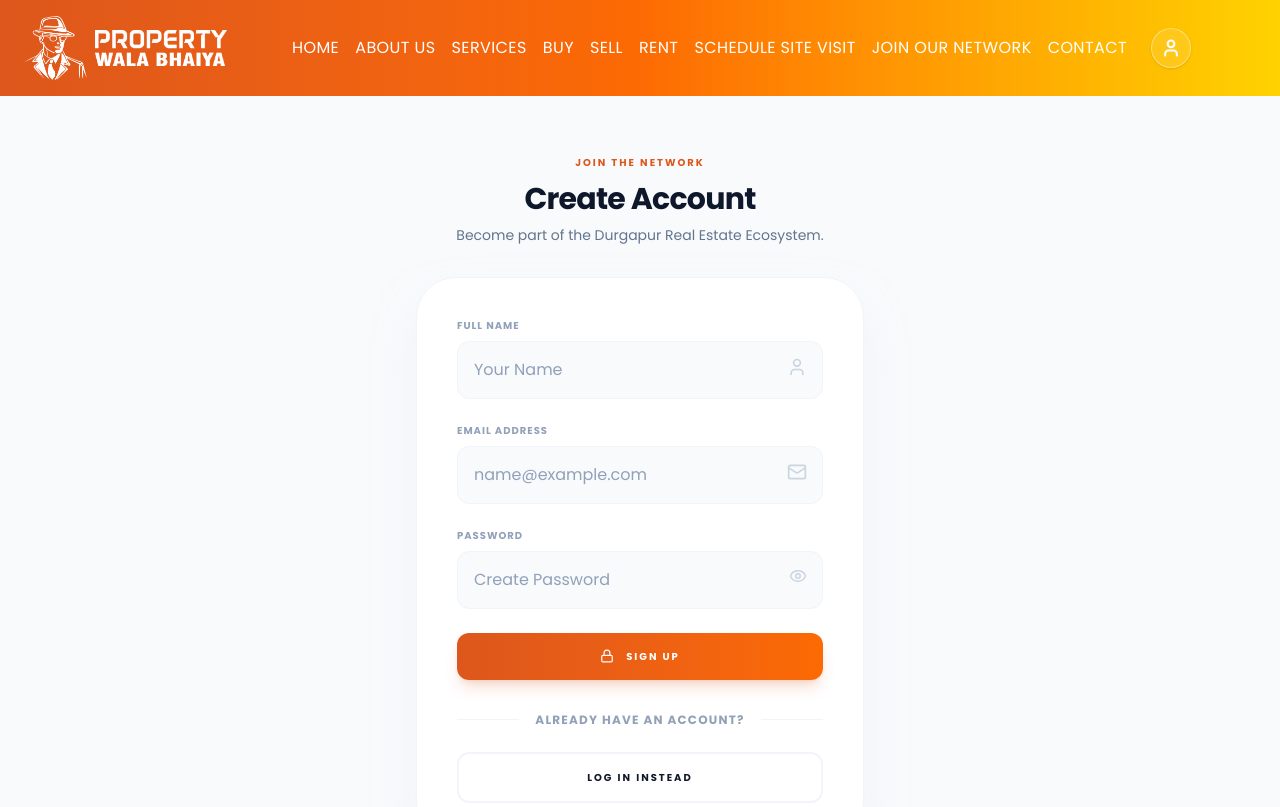
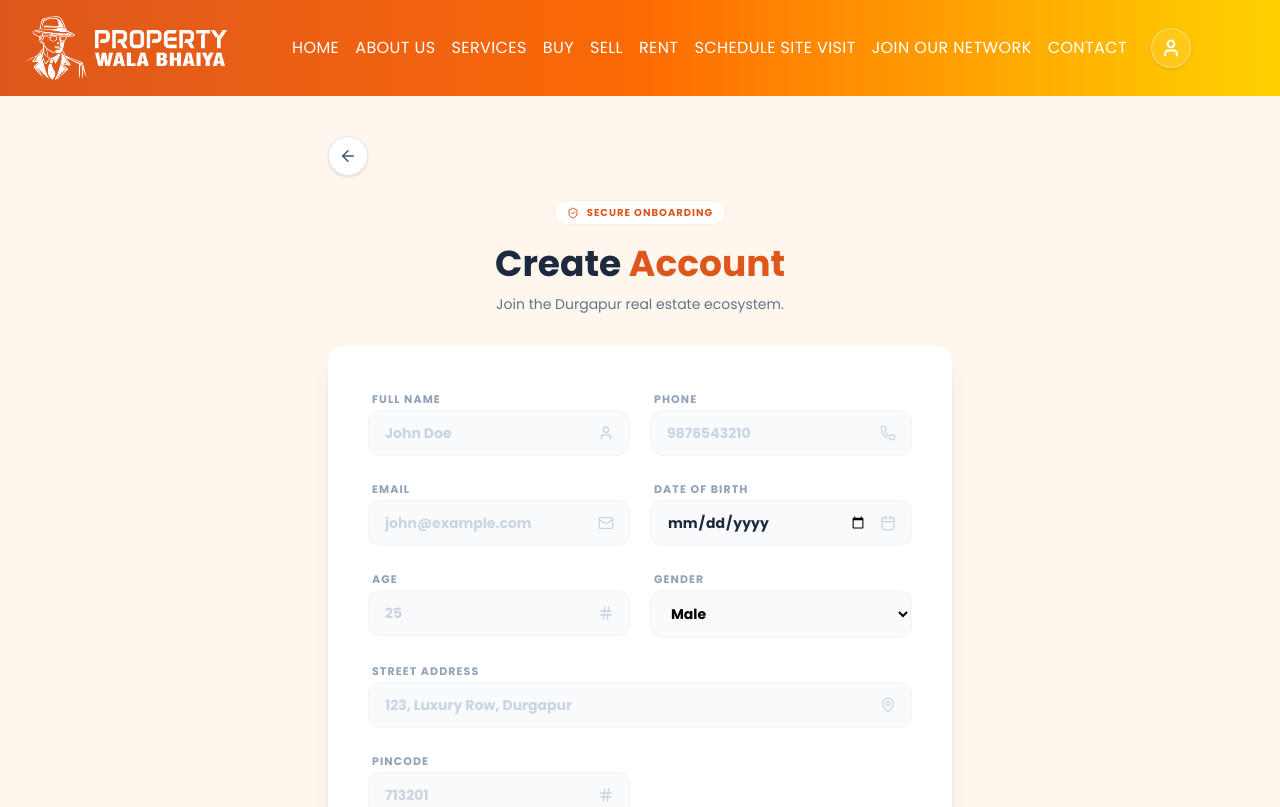
Before and after one commit to passportpulse/property-wala-ankita, a React (Vite) app: page /register in a window 1280 px wide. Shown: the top 807 px of the page. Built offline with nearby package versions, Linux system fonts and the light colour scheme; a web font is replaced by a local one.

Commit message:
register page and choose plan page added

```diff
--- a/src/pages/signup/Register.jsx
+++ b/src/pages/signup/Register.jsx
@@ -1,131 +1,193 @@
 import React, { useState } from "react";
 import { useNavigate } from "react-router-dom";
-import { ArrowLeft, Lock, Mail, Eye, EyeOff, User } from "lucide-react";
+import { ArrowLeft, User, Mail, Phone, MapPin, Hash, Calendar, ChevronRight, ShieldCheck, CreditCard } from "lucide-react";
 
 export default function Register() {
   const navigate = useNavigate();
-  const [showPassword, setShowPassword] = useState(false);
+  const [step, setStep] = useState(1); // 1: Info, 2: Subscription
+  const [selectedPlan, setSelectedPlan] = useState("Silver");
+
+  const handleNext = (e) => {
+    e.preventDefault();
+    setStep(2);
+  };
 
   return (
-    <div className="min-h-screen bg-slate-50 font-poppins flex flex-col justify-center py-12 sm:px-6 lg:px-8">
+    <div className="min-h-screen bg-orange-50 font-poppins flex flex-col lg:items-center lg:justify-center py-10 antialiased">
 
-      {/* BACK BUTTON */}
-      <button
-        onClick={() => navigate(-1)}
-        className="absolute top-8 left-8 flex items-center gap-2 text-sm font-bold text-slate-500 hover:text-dark-orange transition-colors"
-      >
-        <ArrowLeft size={18} /> Back
-      </button>
+      {/* Shared Background Decoration */}
+      <div className="hidden lg:block absolute top-0 left-0 w-96 h-96 bg-orange-200/30 blur-3xl rounded-full -z-10" />
+      <div className="hidden lg:block absolute bottom-0 right-0 w-96 h-96 bg-orange-100/40 blur-3xl rounded-full -z-10" />
 
-      <div className="sm:mx-auto sm:w-full sm:max-w-md">
-        <div className="text-center">
-          <span className="text-[10px] font-black uppercase tracking-[0.2em] text-dark-orange">
-            Join the Network
-          </span>
-          <h2 className="mt-2 text-3xl font-black text-slate-900 tracking-tight">
-            Create Account
-          </h2>
-          <p className="mt-2 text-sm text-slate-500 font-medium">
-            Become part of the Durgapur Real Estate Ecosystem.
-          </p>
+      <div className="w-full lg:max-w-2xl px-6">
+
+        {/* Navigation */}
+        <div className="flex items-center mb-6">
+          <button
+            onClick={() => (step === 1 ? navigate(-1) : setStep(1))}
+            className="flex items-center justify-center w-10 h-10 rounded-full bg-white border border-slate-200 shadow-sm text-slate-600 active:scale-95 transition-all"
+          >
+            <ArrowLeft size={18} />
+          </button>
         </div>
-      </div>
 
-      <div className="mt-8 sm:mx-auto sm:w-full sm:max-w-md">
-        <div className="bg-white py-10 px-6 shadow-2xl shadow-slate-200/50 sm:rounded-[2.5rem] border border-slate-100 sm:px-10">
-
-          <form className="space-y-6">
-
-            {/* FULL NAME */}
-            <div>
-              <label className="block text-[10px] font-black uppercase tracking-widest text-slate-400 mb-2">
-                Full Name
-              </label>
-              <div className="relative">
-                <input
-                  type="text"
-                  required
-                  placeholder="Your Name"
-                  className="block w-full px-4 py-4 rounded-xl border border-slate-100 bg-slate-50 text-slate-900 placeholder-slate-400 focus:outline-none focus:ring-2 focus:ring-dark-orange/20 focus:border-dark-orange transition-all"
-                />
-                <User className="absolute right-4 top-4 text-slate-300 w-5 h-5" />
+        {step === 1 ? (
+          /* --- STEP 1: COMPACT REGISTRATION FORM --- */
+          <div className="animate-in fade-in slide-in-from-bottom-4 duration-500">
+            <div className="mb-8 text-left lg:text-center">
+              <div className="inline-flex items-center gap-2 px-3 py-1 rounded-full bg-white border border-orange-100 mb-4">
+                <ShieldCheck size={12} className="text-dark-orange" />
+                <span className="text-[10px] font-bold uppercase tracking-widest text-dark-orange">
+                  Secure Onboarding
+                </span>
               </div>
+              <h1 className="text-3xl lg:text-4xl font-semibold text-slate-800 leading-tight">
+                Create <span className="text-dark-orange">Account</span>
+              </h1>
+              <p className="text-sm text-slate-500 mt-2">Join the Durgapur real estate ecosystem.</p>
             </div>
 
-            {/* EMAIL */}
-            <div>
-              <label className="block text-[10px] font-black uppercase tracking-widest text-slate-400 mb-2">
-                Email Address
-              </label>
-              <div className="relative">
-                <input
-                  type="email"
-                  required
-                  placeholder="name@example.com"
-                  className="block w-full px-4 py-4 rounded-xl border border-slate-100 bg-slate-50 text-slate-900 placeholder-slate-400 focus:outline-none focus:ring-2 focus:ring-dark-orange/20 focus:border-dark-orange transition-all"
-                />
-                <Mail className="absolute right-4 top-4 text-slate-300 w-5 h-5" />
-              </div>
+            <div className="bg-white rounded-2xl shadow-md lg:shadow-xl p-6 lg:p-10">
+              <form onSubmit={handleNext} className="space-y-6">
+                <div className="grid grid-cols-1 md:grid-cols-2 gap-5">
+                  <InputField label="Full Name" icon={<User size={16}/>} placeholder="John Doe" />
+                  <InputField label="Phone" icon={<Phone size={16}/>} placeholder="9876543210" type="tel" />
+                  <InputField label="Email" icon={<Mail size={16}/>} placeholder="john@example.com" type="email" />
+                  <InputField label="Date of Birth" icon={<Calendar size={16}/>} type="date" />
+                  <InputField label="Age" icon={<Hash size={16}/>} placeholder="25" type="number" />
+
+                  <div className="space-y-1.5">
+                    <label className="text-[11px] font-bold uppercase text-slate-400 tracking-widest ml-1">Gender</label>
+                    <select className="w-full px-4 py-3 rounded-xl bg-slate-50 border border-slate-100 text-sm font-semibold outline-none focus:ring-2 focus:ring-dark-orange/20 transition-all">
+                      <option>Male</option>
+                      <option>Female</option>
+                      <option>Other</option>
+                    </select>
+                  </div>
+
+                  <div className="md:col-span-2">
+                    <InputField label="Street Address" icon={<MapPin size={16}/>} placeholder="123, Luxury Row, Durgapur" />
+                  </div>
+                  <InputField label="Pincode" icon={<Hash size={16}/>} placeholder="713201" />
+                </div>
+
+                <button type="submit" className="w-full flex items-center justify-center gap-2 py-4 rounded-xl bg-dark-orange text-white text-xs font-black uppercase tracking-widest shadow-lg shadow-orange-100 active:scale-95 transition-all">
+                  Choose Subscription <ChevronRight size={18} />
+                </button>
+              </form>
+            </div>
+          </div>
+        ) : (
+          /* --- STEP 2: SUBSCRIPTION PLANS --- */
+          <div className="animate-in fade-in zoom-in-95 duration-500">
+            <div className="mb-10 text-center">
+              <h1 className="text-3xl lg:text-4xl font-semibold text-slate-800 leading-tight">
+                Choose <span className="text-dark-orange">Plan</span>
+              </h1>
+              <p className="text-sm text-slate-500 mt-2">Premium tools for your property journey.</p>
             </div>
 
-            {/* PASSWORD */}
-            <div>
-              <label className="block text-[10px] font-black uppercase tracking-widest text-slate-400 mb-2">
-                Password
-              </label>
-              <div className="relative">
-                <input
-                  type={showPassword ? "text" : "password"}
-                  required
-                  placeholder="Create Password"
-                  className="block w-full px-4 py-4 rounded-xl border border-slate-100 bg-slate-50 text-slate-900 placeholder-slate-400 focus:outline-none focus:ring-2 focus:ring-dark-orange/20 focus:border-dark-orange transition-all"
-                />
-                <button
-                  type="button"
-                  onClick={() => setShowPassword(!showPassword)}
-                  className="absolute right-4 top-4 text-slate-300 hover:text-slate-500"
-                >
-                  {showPassword ? <EyeOff size={18} /> : <Eye size={18} />}
-                </button>
-              </div>
+            <div className="grid grid-cols-1 md:grid-cols-3 gap-4">
+              <PlanCard
+                title="Bronze" price="1100" discount="70% OFF"
+                selected={selectedPlan === "Bronze"}
+                onClick={() => setSelectedPlan("Bronze")}
+                features={["Unlock 4 contacts", "Valid for 90 days", "See all properties", "See premium filters"]}
+              />
+              <PlanCard
+                title="Silver" price="2000" discount="70% OFF" popular
+                selected={selectedPlan === "Silver"}
+                onClick={() => setSelectedPlan("Silver")}
+                features={["Unlock 10 contacts", "Valid for 90 days", "See all properties", "See premium filters"]}
+              />
+              <PlanCard
+                title="Gold" price="2500" discount="80% OFF"
+                selected={selectedPlan === "Gold"}
+                onClick={() => setSelectedPlan("Gold")}
+                features={["Unlock 20 contacts", "Valid for 90 days", "See all properties", "See premium filters"]}
+              />
             </div>
 
-            {/* SUBMIT */}
-            <div>
-              <button
-                type="submit"
-                className="w-full flex justify-center gap-3 py-4 px-4 rounded-xl shadow-lg shadow-dark-orange/20 bg-linear-to-r from-dark-orange to-lighter-orange text-white text-[10px] font-black uppercase tracking-[0.2em] hover:scale-[1.02] active:scale-[0.98] transition-all"
-              >
-                <Lock size={14} /> Sign Up
-              </button>
-            </div>
-          </form>
-
-          {/* LOGIN LINK */}
-          <div className="mt-8">
-            <div className="relative">
-              <div className="absolute inset-0 flex items-center">
-                <div className="w-full border-t border-slate-100"></div>
-              </div>
-              <div className="relative flex justify-center text-xs uppercase tracking-widest font-black">
-                <span className="px-4 bg-white text-slate-400">
-                  Already have an account?
-                </span>
-              </div>
-            </div>
-
-            <div className="mt-6">
-              <button
-                onClick={() => navigate("/login")}
-                className="w-full flex justify-center py-4 px-4 border-2 border-slate-100 rounded-xl text-slate-900 text-[10px] font-black uppercase tracking-[0.2em] hover:bg-slate-50 transition-all"
-              >
-                Log In Instead
-              </button>
+            <div className="mt-8 bg-white/50 backdrop-blur-sm p-6 rounded-2xl border border-dashed border-orange-200 flex flex-col items-center">
+                <div className="flex items-center gap-2 mb-4">
+                  <ShieldCheck className="text-green-500" size={16} />
+                  <span className="text-[10px] font-black uppercase tracking-widest text-slate-400">Secure Payment Powered by Razorpay</span>
+                </div>
+                <button className="w-full max-w-sm flex items-center justify-center gap-2 py-4 rounded-xl bg-dark-orange text-white text-xs font-black uppercase tracking-widest shadow-xl active:scale-95 transition-all">
+                  <CreditCard size={18} className="text-white" />
+                  Pay ₹{selectedPlan === "Bronze" ? "1100" : selectedPlan === "Silver" ? "2000" : "2500"}
+                </button>
             </div>
           </div>
+        )}
 
+        {/* System Footer */}
+        <div className="mt-8 text-center flex items-center justify-center gap-2 opacity-60">
+          <div className="w-1.5 h-1.5 rounded-full bg-green-500 animate-pulse" />
+          <span className="text-[10px] font-bold text-slate-400 uppercase tracking-widest">
+            System Operational
+          </span>
         </div>
       </div>
     </div>
   );
 }
+
+// Reusable Input Component (Vibe-Matched)
+function InputField({ label, icon, ...props }) {
+  return (
+    <div className="space-y-1.5">
+      <label className="text-[11px] font-bold uppercase text-slate-400 tracking-widest ml-1">{label}</label>
+      <div className="relative flex items-center group">
+        <input
+          {...props}
+          className="w-full pl-4 pr-11 py-3 rounded-xl bg-slate-50 border border-slate-100 text-sm font-semibold text-slate-800 outline-none focus:bg-white focus:border-dark-orange focus:ring-4 focus:ring-orange-50 transition-all placeholder:text-slate-300"
+        />
+        <div className="absolute right-4 text-slate-300 group-focus-within:text-dark-orange transition-colors">
+          {icon}
+        </div>
+      </div>
+    </div>
+  );
+}
+
+// Reusable Plan Card (Vibe-Matched)
+function PlanCard({ title, price, discount, features, selected, onClick, popular }) {
+  return (
+    <div
+      onClick={onClick}
+      className={`relative p-5 rounded-2xl cursor-pointer transition-all duration-300 border-2 ${
+        selected
+        ? "bg-white border-dark-orange shadow-xl shadow-orange-100 scale-[1.02]"
+        : "bg-white/60 border-transparent hover:border-orange-100 shadow-sm"
+      }`}
+    >
+      {popular && (
+        <span className="absolute -top-3 left-1/2 -translate-x-1/2 bg-dark-orange text-white text-[8px] font-black uppercase tracking-tighter px-3 py-1 rounded-full">
+          Best Value
+        </span>
+      )}
+      <div className="text-center mb-4">
+        <h3 className={`text-[10px] font-black uppercase tracking-[0.2em] ${selected ? 'text-dark-orange' : 'text-slate-400'}`}>{title}</h3>
+        <div className="mt-2 flex items-center justify-center gap-1">
+          <span className="text-2xl font-black text-slate-800">₹{price}</span>
+        </div>
+        <span className="text-[9px] font-black text-green-500 bg-green-50 px-2 py-0.5 rounded-md mt-1 inline-block border border-green-100">
+          {discount}
+        </span>
+      </div>
+      <ul className="space-y-2 mb-4">
+        {features.map((f, i) => (
+          <li key={i} className="flex items-center gap-2 text-[10px] font-medium text-slate-500">
+            <div className="w-1 h-1 rounded-full bg-dark-orange" /> {f}
+          </li>
+        ))}
+      </ul>
+      <div className={`w-full py-2 rounded-lg text-[9px] font-black uppercase tracking-widest text-center transition-all ${
+        selected ? 'bg-dark-orange text-white' : 'bg-slate-100 text-slate-400'
+      }`}>
+        {selected ? "Selected" : "Select"}
+      </div>
+    </div>
+  );
+}
```
